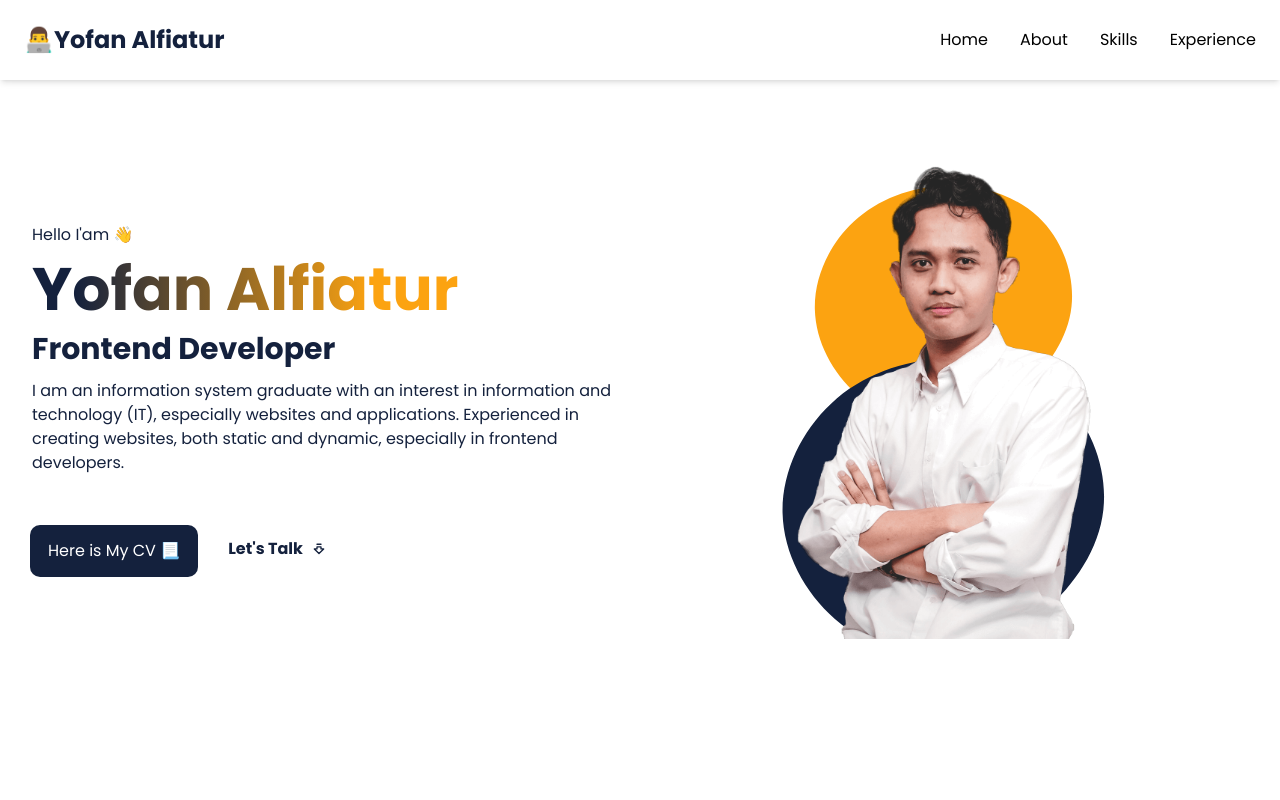
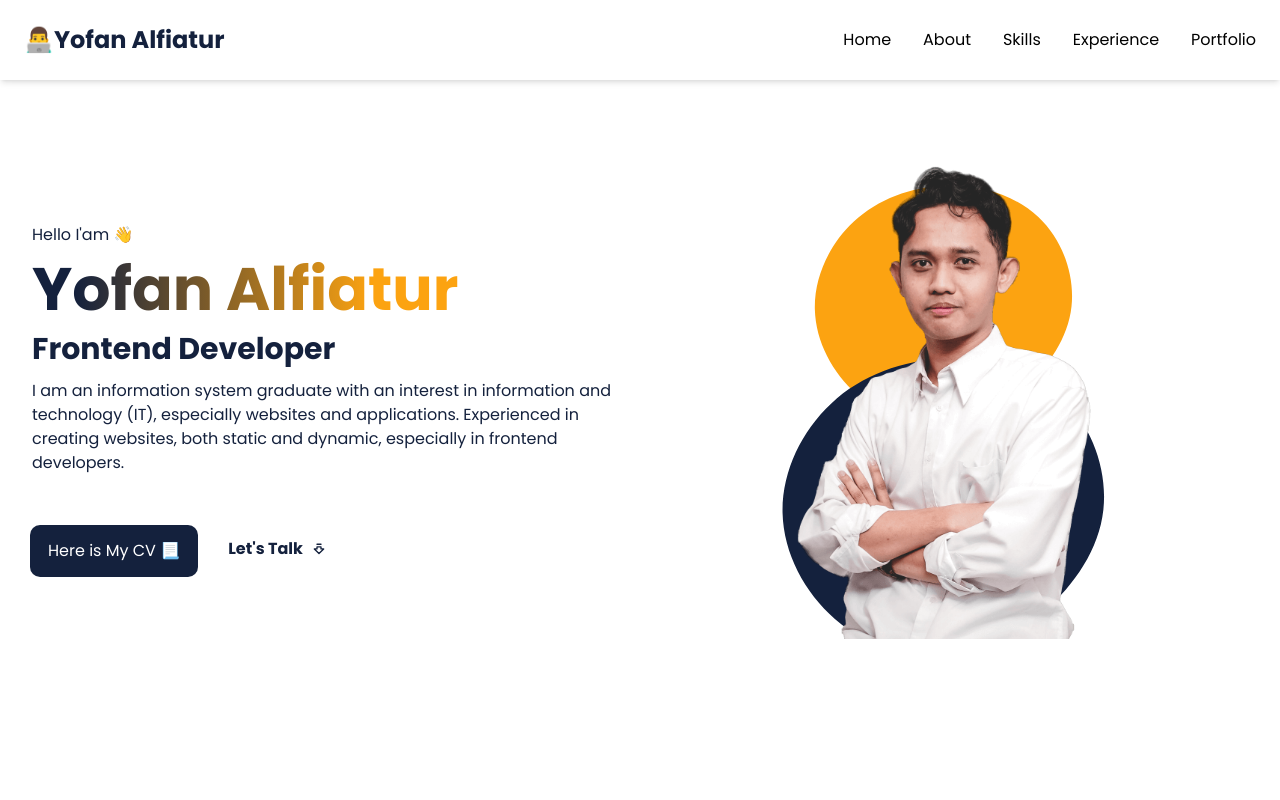
Before and after one commit to yofanalfiatur/portfolio-vite, a React (Vite) app: page / in a window 1280 px wide. Shown: the top 800 px of the page. Built offline with nearby package versions, Linux system fonts and the light colour scheme.

Commit message:
add menu

```diff
--- a/src/constants/data.js
+++ b/src/constants/data.js
@@ -41,6 +41,10 @@ export const linkMenu = [
   {
     title: "Experience",
     href: "/#experience",
+  },
+  {
+    title: "Portfolio",
+    href: "/#portfolio",
   },
   // {
   //   title: "Services",
```
